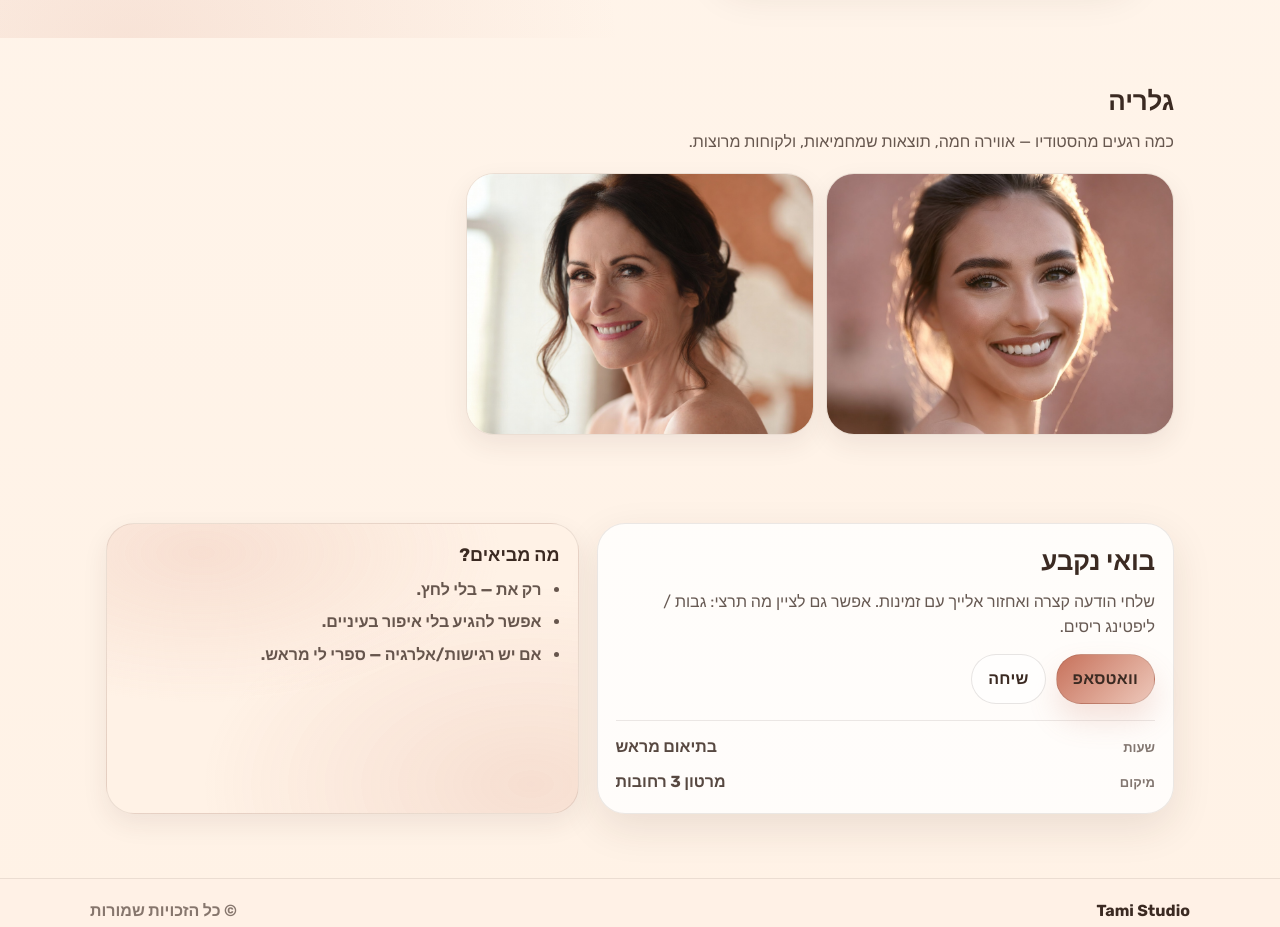
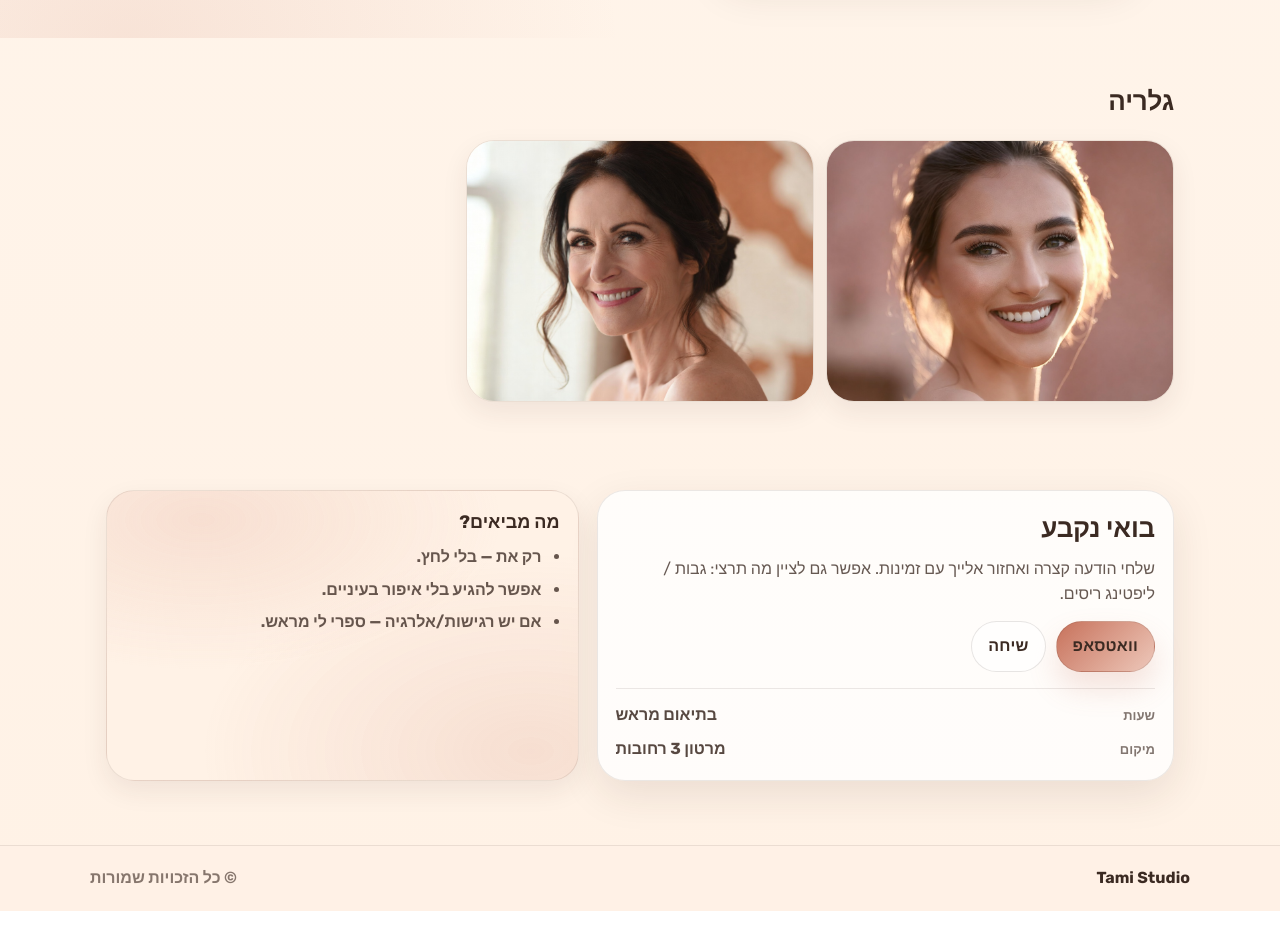
Before and after one commit to rehovoti/tamistudio, a plain HTML site: page index.html in a window 1280 px wide. Shown: the part 1600-2527 px from the top of the page. Drawn offline with Linux system fonts and the light colour scheme.

Commit message:
gallery description fix

```diff
--- a/app.js
+++ b/app.js
@@ -56,7 +56,6 @@ const translations = {
     },
     gallery: {
       title: "גלריה",
-      sub: "כמה רגעים מהסטודיו — אווירה חמה, תוצאות שמחמיאות, ולקוחות מרוצות.",
     },
     contact: {
       title: "בואי נקבע",
@@ -133,7 +132,6 @@ const translations = {
     },
     gallery: {
       title: "Gallery",
-      sub: "Some moments from the studio — warm atmosphere, flattering results, and happy clients.",
     },
     contact: {
       title: "Let’s book",
--- a/index.html
+++ b/index.html
@@ -241,7 +241,6 @@
           <header class="section-head">
             <h2 class="section-title" data-i18n="gallery.title">גלריה</h2>
             <p class="section-sub" data-i18n="gallery.sub">
-              כמה רגעים מהסטודיו — אווירה חמה, תוצאות שמחמיאות, ולקוחות מרוצות.
             </p>
           </header>
 
```
